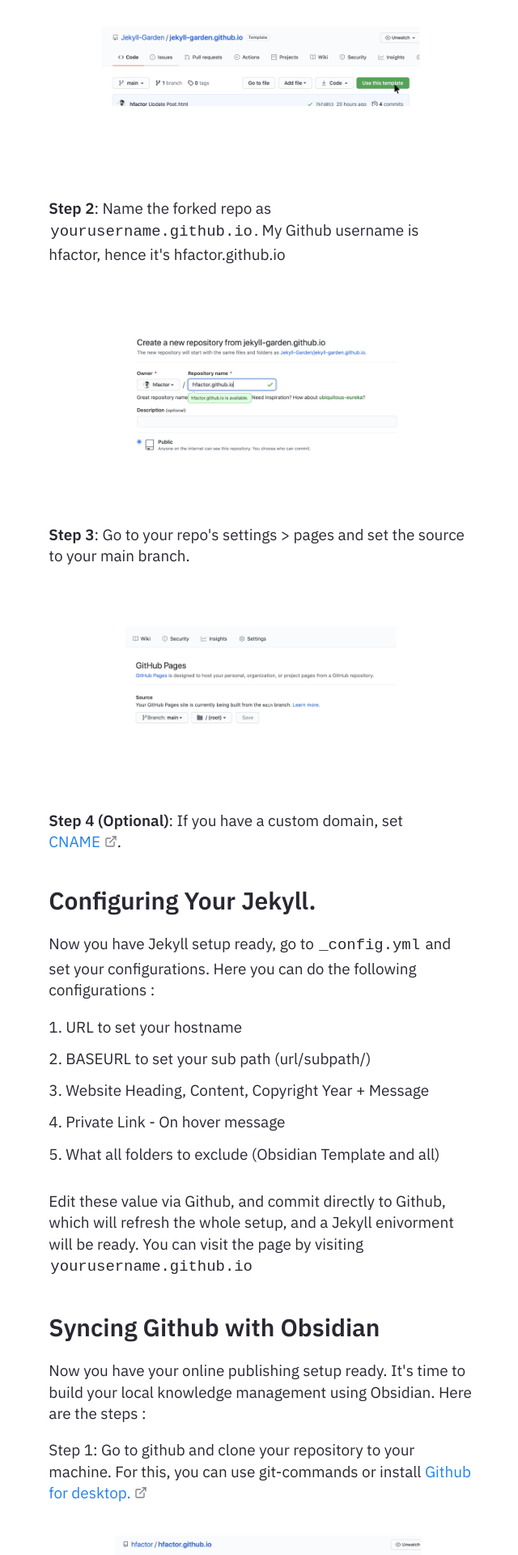
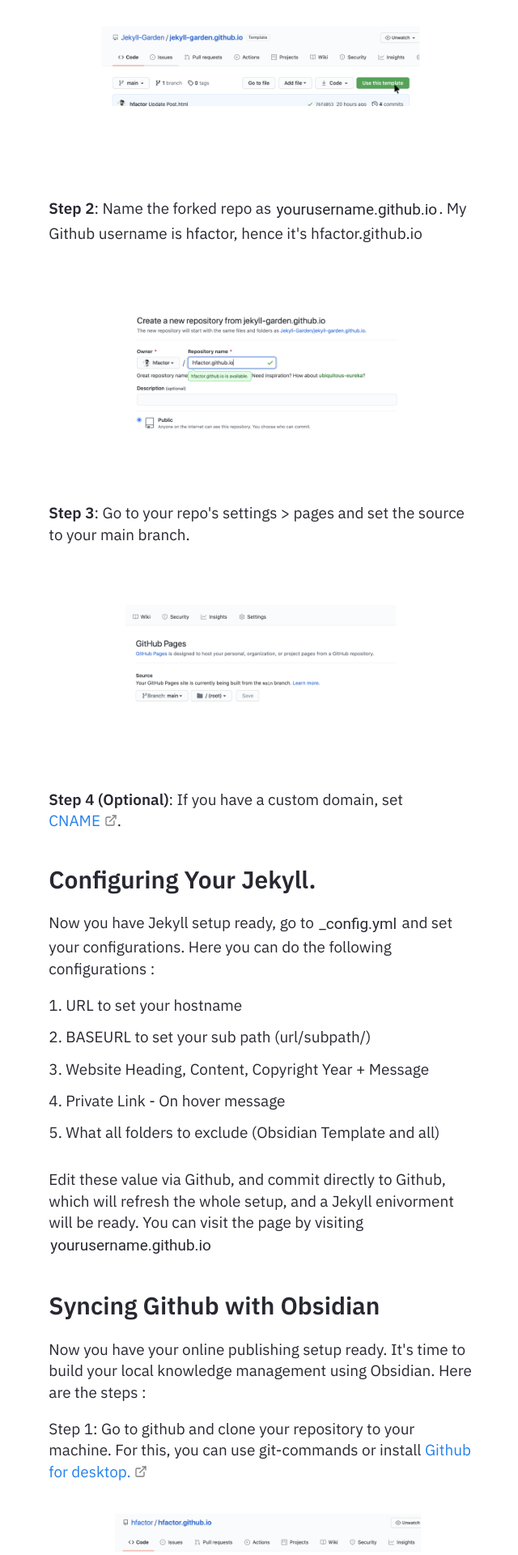
Before and after one commit to jeremycsaunders/jeremycsaunders.github.io, a Jekyll site: the page built from _posts/2020-03-01-how-to.md, in a window 1280 px wide. Shown: the part 574-2494 px from the top of the page at 81% size, without its empty margins (318-958 px from the left). Built offline with Jekyll 4.4.1, drawn with Linux system fonts in a browser that asks for light colours.

Commit message:
Update main.css

```diff
--- a/assets/css/main.css
+++ b/assets/css/main.css
@@ -238,7 +238,7 @@ code,
 pre {
   -moz-osx-font-smoothing: auto;
   -webkit-font-smoothing: auto;
-  font-family: monospace; }
+  font-family: Roboto; }
 
 body {
   color: var(--color-text-main);
```
